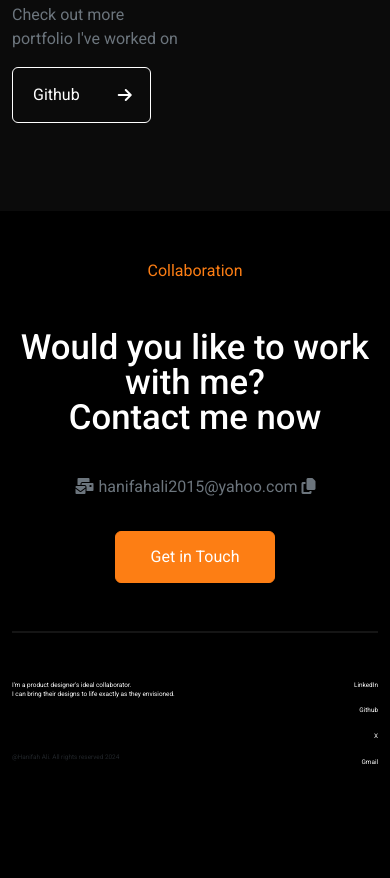
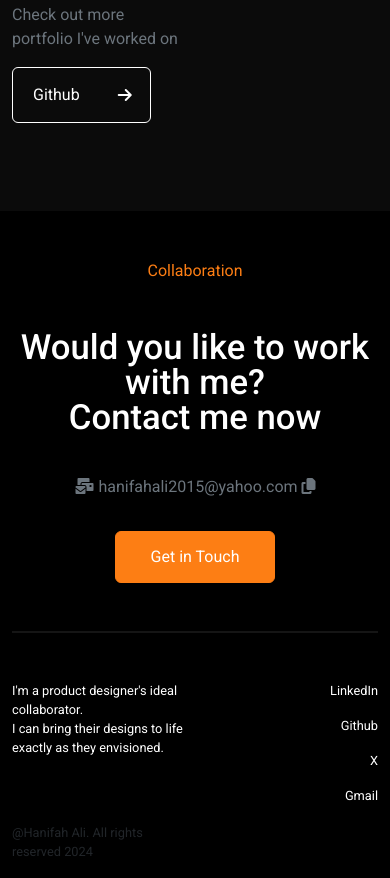
Before and after one commit to Thehanifah/Portfolio, a website: page index.html in a window 390 px wide. Shown: the part 3507-4385 px from the top of the page. Before the commit the page ends 4290 px from the top, so only its background shows below. Drawn offline with nearby package versions, Linux system fonts and the light colour scheme.

Commit message:
chore/fix links and UI

```diff
--- a/scss/sections/_footer.scss
+++ b/scss/sections/_footer.scss
@@ -4,22 +4,22 @@
 }
 @media (max-width: 1200px) {
     .custom-responsive-text {
-        font-size: 0.8rem !important; /* Large devices (desktops, 1200px and down) */
+        font-size: 0.9rem !important; /* Large devices (desktops, 1200px and down) */
     }
 }
 @media (max-width: 992px) {
     .custom-responsive-text {
-        font-size: 0.6rem !important; /* Medium devices (tablets, 992px and down) */
+        font-size: 0.9rem !important; /* Medium devices (tablets, 992px and down) */
     }
 }
 @media (max-width: 768px) {
     .custom-responsive-text {
-        font-size: 0.4rem !important; /* Small devices (landscape phones, 768px and down) */
+        font-size: 0.8rem !important; /* Small devices (landscape phones, 768px and down) */
     }
 }
 @media (max-width: 576px) {
     .custom-responsive-text {
-        font-size: 0.4rem !important; /* Extra small devices (portrait phones, 576px and down) */
+        font-size: 0.7 !important; /* Extra small devices (portrait phones, 576px and down) */
     }
 }
 
```
Also changed, not shown: assets/css/style.css.
